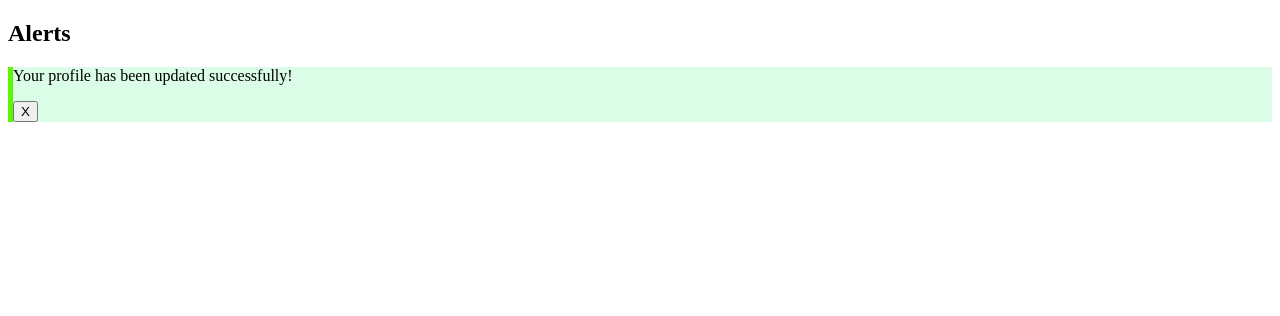
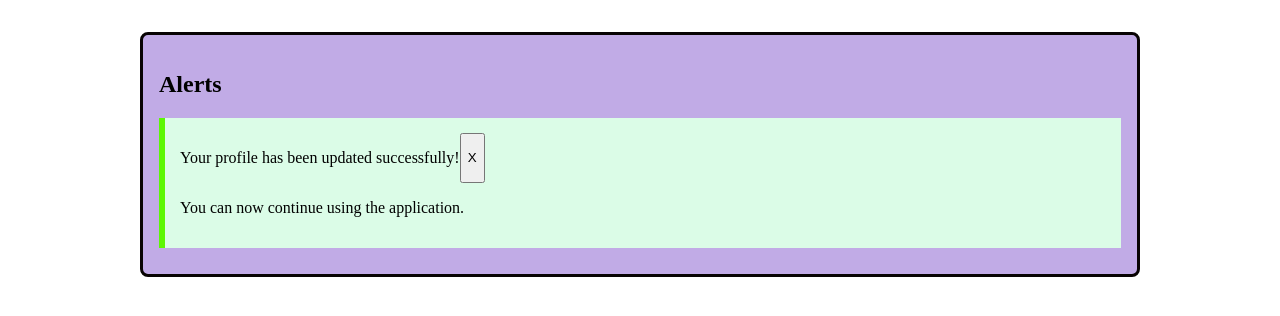
Before and after one commit to shanreed25/component-library, a React (Vite) app: page / in a window 1280 px wide. Shown: the top 316 px of the page. Built offline with nearby package versions, Linux system fonts and the light colour scheme.

Commit message:
adding styling and conditional rendering of childern for alert box

```diff
--- a/src/App.css
+++ b/src/App.css
@@ -1,39 +1,59 @@
-.alert{
-    background-color: #FFFFFF;
+.app {
+  max-width: 1000px;
+  margin: 0 auto;
+  padding: 24px 16px;
 }
 
-.alert-error{
-    background-color: #d66161;
-    border-left: 5px solid #db0606;
+section {
+  margin-bottom: 24px;
+  padding: 16px;
+  background-color: rgb(193, 171, 230);
+  border: 3px solid #080303;
+  border-radius: 8px;
+
+
+}
+.alert {
+  padding: 15px;
+  border-left: 6px solid;
+  margin-bottom: 10px;
 }
 
-.alert-success{
-    background-color: #dbfce7;
-    border-left: 5px solid #5cf703;
+.alert-header {
+  display: flex;
 }
 
-.alert-warning{
-    background-color: #b17c37;
-    border: 2px solid #f78d03;
+.alert-error {
+  background-color: #d66161;
+  border-color: #db0606;
 }
 
-.alert-info{
-    background-color: #e2d742;
-    border: 2px solid #f7e703;
+.alert-success {
+  background-color: #dbfce7;
+  border-color: #5cf703;
 }
 
-.user-card-info{
+.alert-warning {
+  background-color: #f7b35c;
+  border-color: #f78d03;
+}
+
+.alert-info {
+  background-color: #4a68cc;
+  border-color: #033cf7;
+}
+
+.user-card-info {
   display: flex;
   justify-content: center;
   align-items: center;
 }
 
-.user-card-button{
+.user-card-button {
   width: 100%;
   padding: 10px 15px;
   border: none;
   border-radius: 5px;
   background-color: #2b7fff;
-    color: #FFFFFF
-
-};
+  color: #ffffff;
+}
--- a/src/App.tsx
+++ b/src/App.tsx
@@ -1,28 +1,29 @@
 import { AlertBox } from "./components/AlertBox/AlertBox";
-import { UserProfileCard } from "./components/UserProfileCard/UserProfileCard";
-import profileImage from "./assets/profileImage.png"
+// import { UserProfileCard } from "./components/UserProfileCard/UserProfileCard";
+// import profileImage from "./assets/profileImage.png"
 
 import "./App.css";
 
 
-const user = {
-  id: "1",
-  name: "John Doe",
-  email: "john.doe@example.com",
-  role: "Software Engineer",
-  avatarUrl: profileImage,
-};
+// const user = {
+//   id: "1",
+//   name: "John Doe",
+//   email: "john.doe@example.com",
+//   role: "Software Engineer",
+//   avatarUrl: profileImage,
+// };
 
 export default function App() {
   return (
-    <>
-    <div>
+    <div className="app">
+    <section>
       <h2>Alerts</h2>
 
       {/* children is undefined */}
-      <AlertBox type="success" message="Your profile has been updated successfully!"/>
-
-    </div>
+      <AlertBox type="success" message="Your profile has been updated successfully!">
+          <p>You can now continue using the application.</p>
+      </AlertBox>
+    </section>
 
 
       {/* <UserProfileCard
@@ -33,6 +34,6 @@ export default function App() {
       >
         <div className="text-sm text-gray-500">Last login: 2 hours ago</div>
       </UserProfileCard> */}
-    </>
+    </div>
   );
 }
--- a/src/components/AlertBox/AlertBox.tsx
+++ b/src/components/AlertBox/AlertBox.tsx
@@ -2,12 +2,17 @@ import type { AlertBoxProps } from "../../types/index"
 
 export function AlertBox({type, message, onClose, children}: AlertBoxProps){
     return (
-        <>
         <div className={`alert alert-${type}`}>
+        <div className="alert-header">
             <p>{message}</p>
             <button>X</button>
         </div>
+        {/* conditional rendering: this check keeps the div
+            out of the page entirely when there's nothing to put in it
+            if there are children, wrap them in a div and show it
+            if there are no childern, show nothing
+         */}
         {children && <div className="alert-body">{children}</div>}
-        </>
+        </div>
     )
 }
```
Lines whose indentation alone changed are shown as unchanged.
